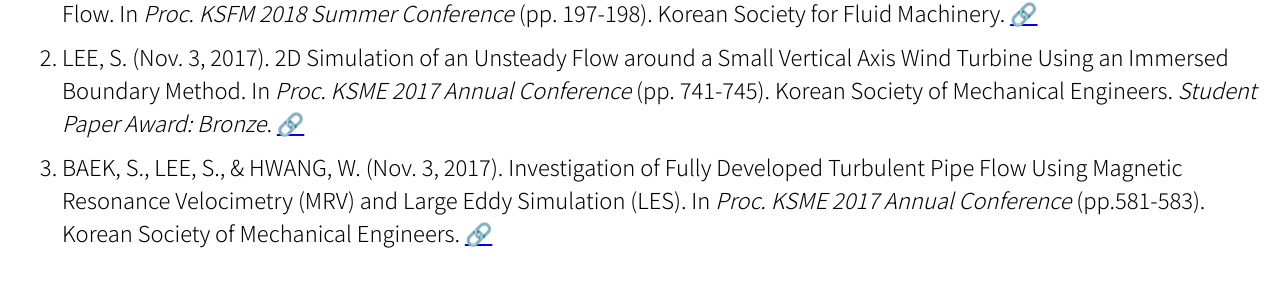
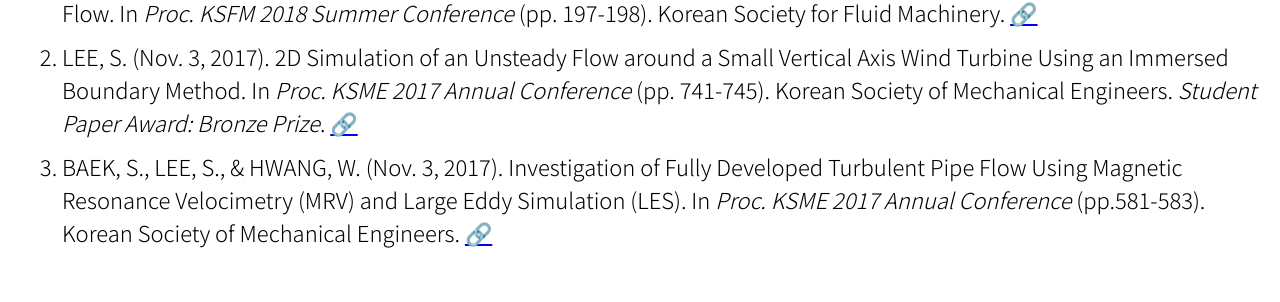
Before and after one commit to jun9303/jun9303.github.io, a Jekyll site: the page built from _pages/publications.md, in a window 1280 px wide. Shown: the part 922-1224 px from the top of the page. Built offline with Jekyll 4.4.1, drawn with Linux system fonts in a browser that asks for light colours; cached includes are drawn as plain includes; nearby versions of some CDN libraries; emoji names are drawn with the system emoji font.

Commit message:
Signed-off-by: SJ <jun9303@gmail.com>

```diff
--- a/_pages/publications.md
+++ b/_pages/publications.md
@@ -17,7 +17,7 @@ header:
 # DOMESTIC (KOREAN)
 
 1. LEE, S., & HWANG, W. (Jul. 6, 2018). Validation of a Conjugate Heat Transfer Code with Subgrid-scale Models for Turbulent Flow. In *Proc. KSFM 2018 Summer Conference* (pp. 197-198). Korean Society for Fluid Machinery. [:link:](http://www.dbpia.co.kr/journal/articleDetail?nodeId=NODE07536688&language=ko_KR)
-2. LEE, S. (Nov. 3, 2017). 2D Simulation of an Unsteady Flow around a Small Vertical Axis Wind Turbine Using an Immersed Boundary Method. In *Proc. KSME 2017 Annual Conference* (pp. 741-745). Korean Society of Mechanical Engineers. *Student Paper Award: Bronze*. [:link:](http://www.dbpia.co.kr/journal/articleDetail?nodeId=NODE07287580&language=ko_KR#)
+2. LEE, S. (Nov. 3, 2017). 2D Simulation of an Unsteady Flow around a Small Vertical Axis Wind Turbine Using an Immersed Boundary Method. In *Proc. KSME 2017 Annual Conference* (pp. 741-745). Korean Society of Mechanical Engineers. *Student Paper Award: Bronze Prize*. [:link:](http://www.dbpia.co.kr/journal/articleDetail?nodeId=NODE07287580&language=ko_KR#)
 3. BAEK, S., LEE, S., & HWANG, W. (Nov. 3, 2017). Investigation of Fully Developed Turbulent Pipe Flow Using Magnetic Resonance Velocimetry (MRV) and Large Eddy Simulation (LES). In *Proc. KSME 2017 Annual Conference* (pp.581-583). Korean Society of Mechanical Engineers. [:link:](http://www.dbpia.co.kr/journal/articleDetail?nodeId=NODE07287540&language=ko_KR#)
 
 <style type="text/css">
```
Also changed, not shown: _pages/about.md (+1 -1 lines).
